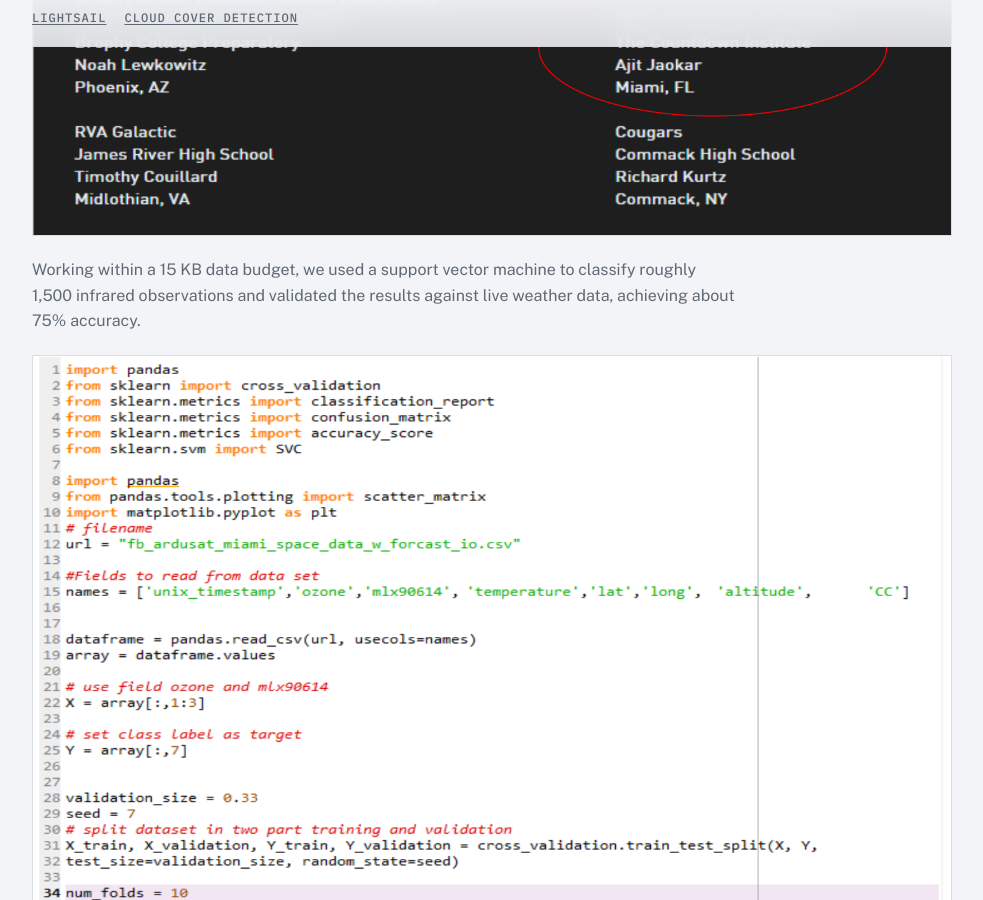
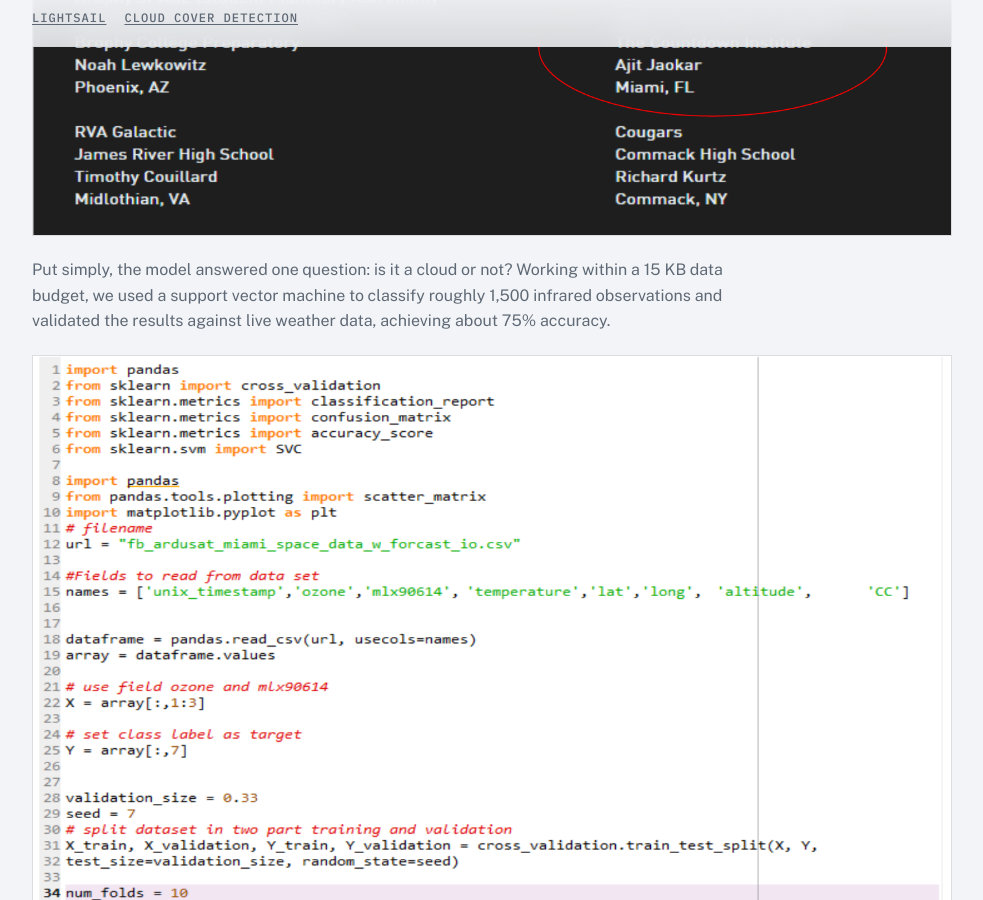
Before and after one commit to benjamin-shapiro/benjamin-shapiro.github.io, a Jekyll site: the page built from _pages/space.md, in a window 1280 px wide and 900 px high, scrolled down 2497 px. Shown: the whole window, without its empty margins (18-1001 px from the left). Built offline with Jekyll 4.4.1, drawn with Linux system fonts in a browser that asks for light colours.

Commit message:
Refine photography and cloud detection copy

```diff
--- a/_pages/space.md
+++ b/_pages/space.md
@@ -46,9 +46,9 @@ description: Space projects spanning light sail deployment, on-orbit machine lea
   <img src="/Images/ArdusatWinner.png" alt="Winner announcement for the ASE Astrosat Challenge" loading="lazy" />
 
   <p>
-    Working within a 15 KB data budget, we used a support vector machine to classify roughly 1,500
-    infrared observations and validated the results against live weather data, achieving about 75%
-    accuracy.
+    Put simply, the model answered one question: is it a cloud or not? Working within a 15 KB data
+    budget, we used a support vector machine to classify roughly 1,500 infrared observations and
+    validated the results against live weather data, achieving about 75% accuracy.
   </p>
 
   <img src="/Images/ArdusatCode.png" alt="Experimental code for detecting cloud cover from space using infrared sensors" loading="lazy" />
```
Also changed, not shown: _pages/home.md (+1 -1 lines).
